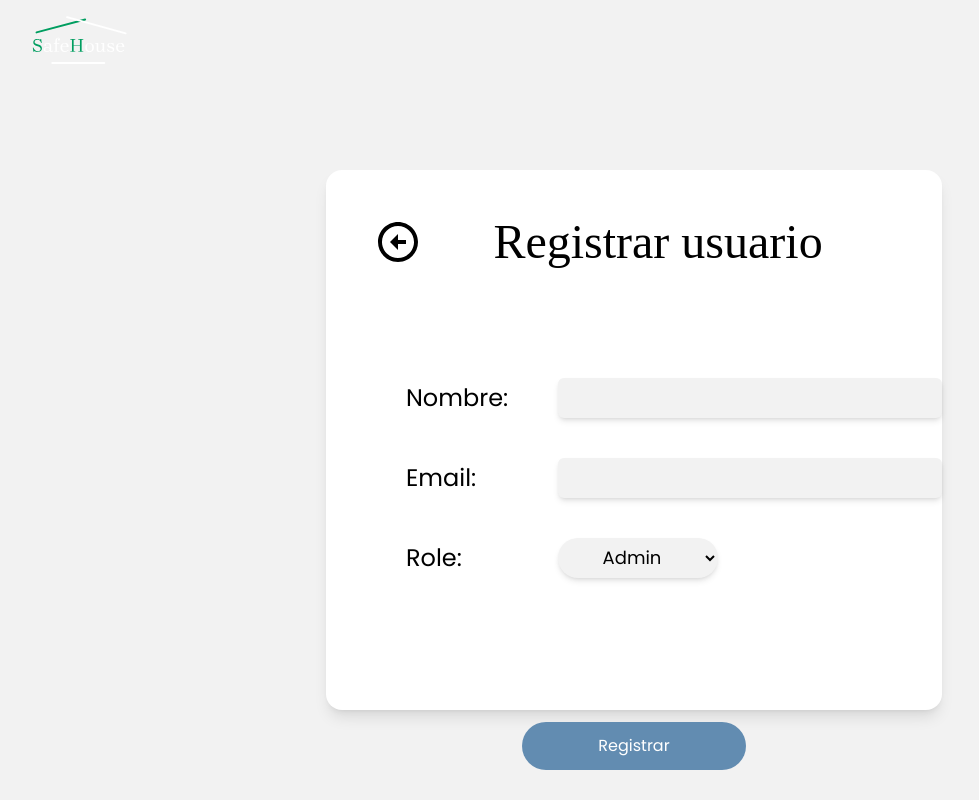
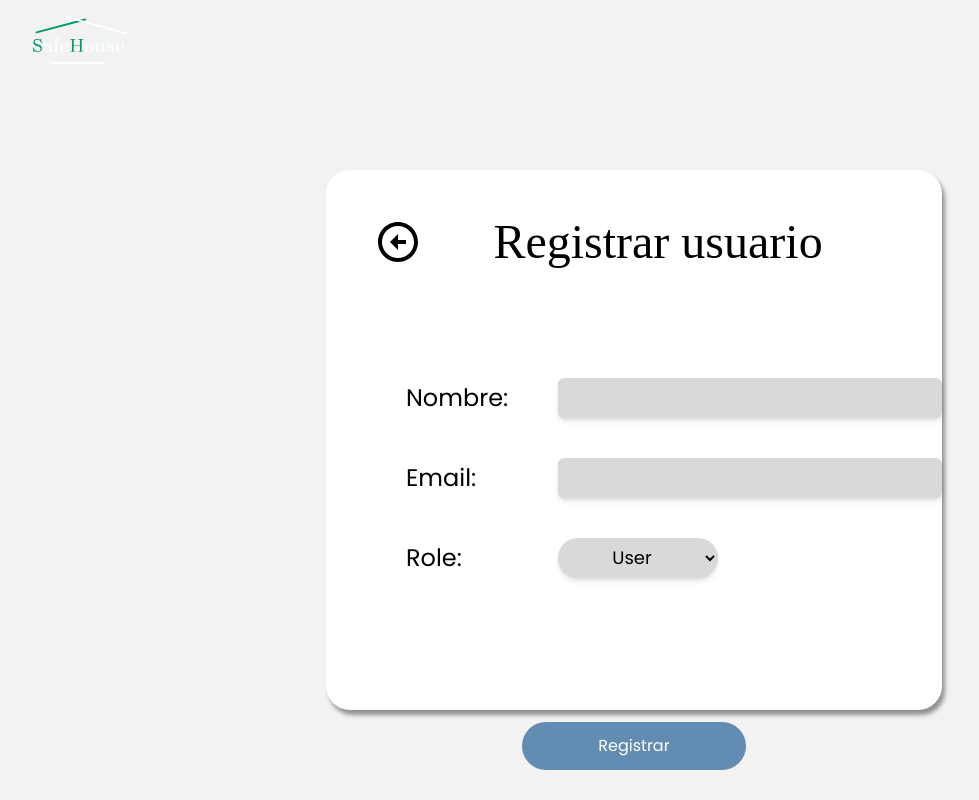
Before and after one commit to Fabio-Alfredo/deploy_definit, a React (Vite) app in the folder safeHouse-frontEnd/: page / in a window 1280 px wide. Shown: the whole page, without its empty margins (6-985 px from the left). Built offline with nearby package versions, Linux system fonts and the light colour scheme; a web font is replaced by a local one.

Commit message:
add: style form

```diff
--- a/safeHouse-frontEnd/src/components/registerComponents/CatalogRole.jsx
+++ b/safeHouse-frontEnd/src/components/registerComponents/CatalogRole.jsx
@@ -5,9 +5,9 @@ export const CatalogRole = () => {
         <>
             <div className='grid grid-cols-3 mx-12 items-center m-10'>
                 <label htmlFor='Role' className='col-span-1 font-popins text-2xl'> Role: </label>
-                <select name='Role' className='col-span-2 font-popins text-lg text-center cursor-pointer shadow-md w-40 bg-color-primary rounded-full h-10'>
+                <select name='Role' className='col-span-2 font-popins text-lg text-center cursor-pointer shadow-md w-40 bg-input-color rounded-full h-10'>
                     <option value='admin'>Admin</option>
-                    <option value='user'>User</option>
+                    <option selected value='user'>User</option>
                 </select>
             </div>
         </>
--- a/safeHouse-frontEnd/src/components/registerComponents/Input.jsx
+++ b/safeHouse-frontEnd/src/components/registerComponents/Input.jsx
@@ -5,7 +5,7 @@ export const Input = ({name, label, type}) => {
         <>
             <div className='grid grid-cols-3 mx-12 items-center m-10'>
                 <label htmlFor={name} className='col-span-1 font-popins text-2xl'> {label} </label>
-                <input type={type} name={name} className='col-span-2 p-1 text-xl shadow-md w-96 bg-color-primary rounded-md h-10' />
+                <input required type={type} name={name} className='col-span-2 p-1 text-xl shadow-md w-96 bg-input-color rounded-md h-10' />
             </div>
         </>
     );
--- a/safeHouse-frontEnd/src/page/ResiterPage.jsx
+++ b/safeHouse-frontEnd/src/page/ResiterPage.jsx
@@ -10,7 +10,7 @@ const ResiterPage = () => {
                 <img className='sm:p-2 pt-5 scale-75 ml-3 ' src={logo} />
             </header>
             <div className='flex items-center justify-center w-full bg-color-primary px-6 h-[90vh]'>
-                <div className='h-3/4 w-1/2 p-8 shadow-lg rounded-2xl bg-white' >
+                <div className='h-3/4 w-1/2 p-8 shadow-2xl rounded-3xl bg-white' >
                     <Navigation title={"Registrar usuario"} />
                     <Input name={"Name"} label={"Nombre:"} type={"text"} />
                     <Input name={"Email"} label={"Email:"} type={"email"}/>
--- a/safeHouse-frontEnd/tailwind.config.js
+++ b/safeHouse-frontEnd/tailwind.config.js
@@ -7,9 +7,13 @@ export default {
   theme: {
 
     extend: {
+      boxShadow:{
+        '2xl':'3px 5px 4px rgba(0, 0, 0, 0.4)',
+      },
       colors:{
         'color-primary': '#F2F2F2',
-        'blue-buttons': '#628CB1'
+        'blue-buttons': '#628CB1',
+        'input-color': '#D9D9D9',
       },
       fontFamily: {
         'brygada-1918': ['Brygada 1918', 'sans-serif'],
```
